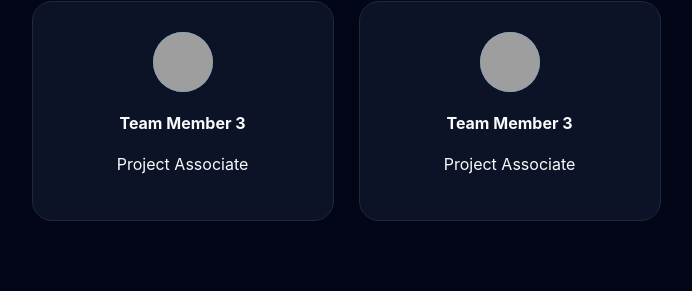
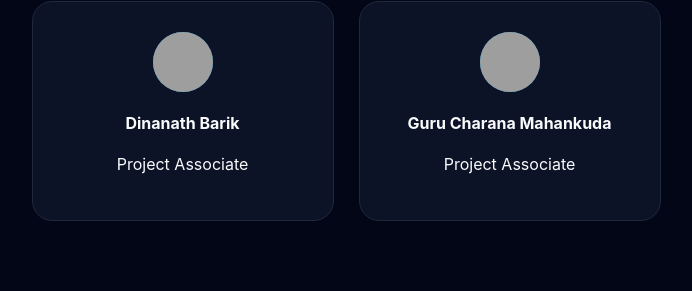
Before and after one commit to jaya-prakash-grahacharya/Project-Pramana-AI, a Flask app: page / in a window 1280 px wide. Shown: the part 935-1226 px from the top of the page, without its empty margins (294-986 px from the left). Run offline with Flask 3, Linux system fonts and the light colour scheme; grey boxes are pictures that could not be loaded.

Commit message:
Update index.html

```diff
--- a/templates/index.html
+++ b/templates/index.html
@@ -72,11 +72,11 @@
 
         <h2 style="color: var(--primary); margin-top: 80px;">Research & Development Team</h2>
         <div class="team-grid">
-            <div class="team-card"><div class="member-icon"><img src="{{ url_for('static', filename='Jaya.jpg') }}" alt=""></div><h4>Jaya Prakash Grahacharya</h4><p>Lead Developer</p></div>
-            <div class="team-card"><div class="member-icon"><img src="{{ url_for('static', filename='Meghana.png') }}" alt=""></div><h4>Meghana Sahoo</h4><p>Project Coordinator</p></div>
-            <div class="team-card"><div class="member-icon"><img src="{{ url_for('static', filename='Dipti.jpeg') }}" alt=""></div><h4>Diptirekha Behera</h4><p>Project Associate</p></div>
-            <div class="team-card"><div class="member-icon"><img src="{{ url_for('static', filename='Thriller.jpeg') }}" alt=""></div><h4>Team Member 3</h4><p>Project Associate</p></div>
-            <div class="team-card"><div class="member-icon"><img src="{{ url_for('static', filename='Scifi.jpeg') }}" alt=""></div><h4>Team Member 3</h4><p>Project Associate</p></div>
+            <div class="team-card"><div class="member-icon"><img src="https://lh3.googleusercontent.com/u/0/d/1623gEeHYTKwZXuRhZOpuvD4vyTfJTXeB" alt=""></div><h4>Jaya Prakash Grahacharya</h4><p>Lead Developer</p></div>
+            <div class="team-card"><div class="member-icon"><img src="https://lh3.googleusercontent.com/u/0/d/1ScE-TN-6qE8C_0mdLYkRFzibHEcagCl-" alt=""></div><h4>Meghana Sahoo</h4><p>Project Coordinator</p></div>
+            <div class="team-card"><div class="member-icon"><img src="https://lh3.googleusercontent.com/u/0/d/1dq7EgiwcuxvOVd6Fu1BjA2Vc0YQSqnSR" alt=""></div><h4>Diptirekha Behera</h4><p>Project Associate</p></div>
+            <div class="team-card"><div class="member-icon"><img src="{{ url_for('static', filename='Thriller.jpeg') }}" alt=""></div><h4>Dinanath Barik</h4><p>Project Associate</p></div>
+            <div class="team-card"><div class="member-icon"><img src="{{ url_for('static', filename='Scifi.jpeg') }}" alt=""></div><h4>Guru Charana Mahankuda</h4><p>Project Associate</p></div>
         </div>
     </div>
 
```
